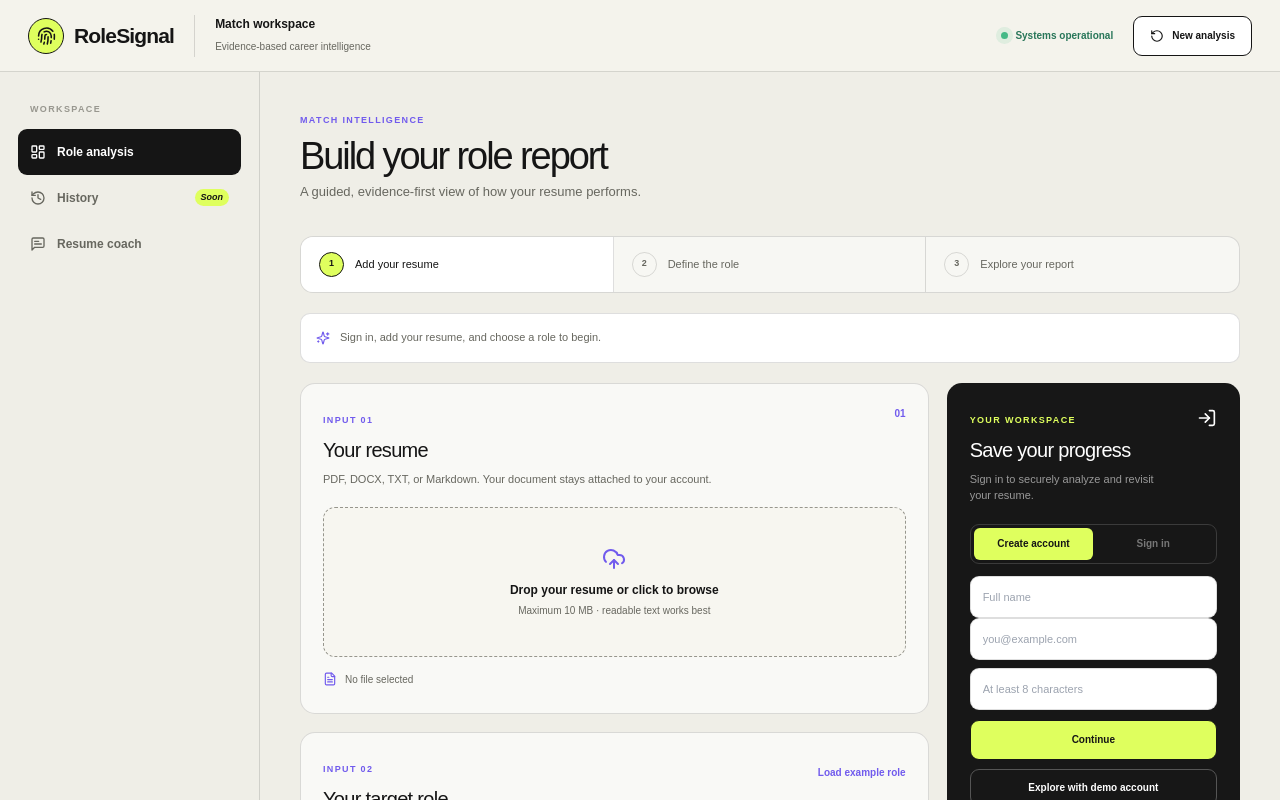
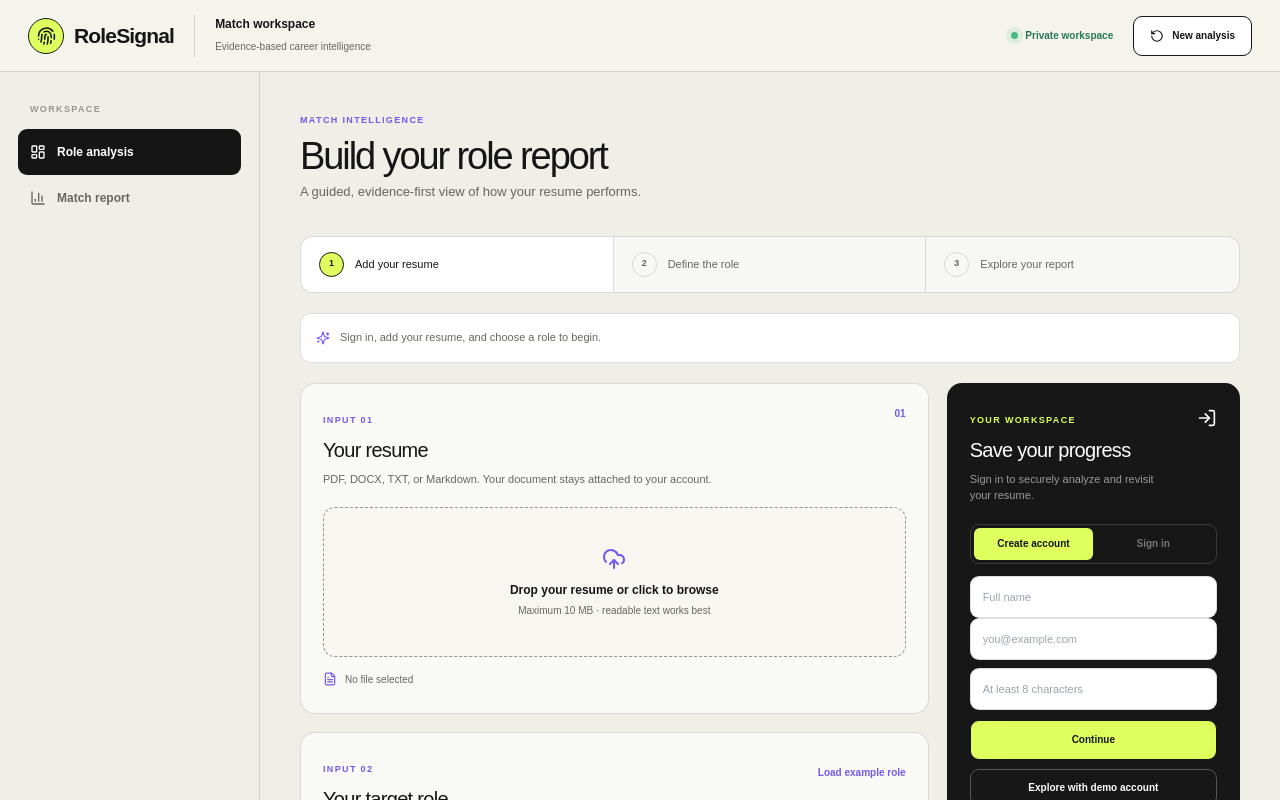
Before and after one commit to Charles-AM/Resume_Analyzer, a Next.js app in the folder frontend/: page /dashboard in a window 1280 px wide. Shown: the top 800 px of the page. Built offline with nearby package versions, Linux system fonts and the light colour scheme.

Commit message:
polish: connect workspace navigation

```diff
--- a/frontend/app/dashboard/page.tsx
+++ b/frontend/app/dashboard/page.tsx
@@ -2,7 +2,7 @@
 
 import Link from "next/link";
 import { useEffect, useMemo, useState } from "react";
-import { ArrowLeft, BarChart3, BrainCircuit, Check, CircleHelp, FileText, Fingerprint, Gauge, History, LayoutDashboard, Loader2, LogIn, MessageSquareText, RotateCcw, Sparkles, Target, UploadCloud, WandSparkles } from "lucide-react";
+import { ArrowLeft, BarChart3, BrainCircuit, Check, CircleHelp, FileText, Fingerprint, Gauge, LayoutDashboard, Loader2, LogIn, MessageSquareText, RotateCcw, Sparkles, Target, UploadCloud, WandSparkles } from "lucide-react";
 import { Button, Input, Panel, Stat, Textarea } from "@/components/ui";
 import { Analysis, analyzeResume, askResumeCoach, createJob, demoLogin, getCurrentUser, login, register, Resume, uploadResume, UserRead } from "@/lib/api";
 
@@ -91,11 +91,11 @@ export default function Dashboard() {
   return <main className="workspace">
     <header className="workspace-header">
       <div className="workspace-header-left"><Link className="brand" href="/"><span className="brand-mark"><Fingerprint /></span><span>RoleSignal</span></Link><div className="workspace-context"><strong>Match workspace</strong><span>Evidence-based career intelligence</span></div></div>
-      <div className="workspace-header-right"><span className="workspace-badge"><i /> Systems operational</span><Button className="secondary" onClick={resetAnalysis}><RotateCcw /> New analysis</Button></div>
+      <div className="workspace-header-right"><span className="workspace-badge"><i /> Private workspace</span><Button className="secondary" onClick={resetAnalysis}><RotateCcw /> New analysis</Button></div>
     </header>
     <div className="workspace-layout">
-      <aside className="workspace-sidebar"><p className="side-label">Workspace</p><button className="side-link active"><LayoutDashboard /><span>Role analysis</span></button><button className="side-link"><History /><span>History</span><i className="side-count">Soon</i></button><button className="side-link"><MessageSquareText /><span>Resume coach</span></button><div className="sidebar-spacer" /><Link className="side-link" href="/"><ArrowLeft /><span>Back to site</span></Link>{token && <div className="account-chip"><strong>{currentUser?.full_name || "Signed in"}</strong><span>{currentUser?.email || email}</span><button className="signout" onClick={signOut}>Sign out</button></div>}</aside>
-      <section className="workspace-main">
+      <aside className="workspace-sidebar"><p className="side-label">Workspace</p><a className="side-link active" href="#analysis"><LayoutDashboard /><span>Role analysis</span></a><a className="side-link" href="#report"><BarChart3 /><span>Match report</span></a>{analysis && <a className="side-link" href="#coach"><MessageSquareText /><span>Resume coach</span></a>}<div className="sidebar-spacer" /><Link className="side-link" href="/"><ArrowLeft /><span>Back to site</span></Link>{token && <div className="account-chip"><strong>{currentUser?.full_name || "Signed in"}</strong><span>{currentUser?.email || email}</span><button className="signout" onClick={signOut}>Sign out</button></div>}</aside>
+      <section className="workspace-main" id="analysis">
         <div className="workspace-title-row"><div><span className="kicker">Match intelligence</span><h1>Build your role report</h1><p>A guided, evidence-first view of how your resume performs.</p></div>{jobTitle && <div className="workspace-context"><strong>{jobTitle}</strong><span>{company || "Target role"}</span></div>}</div>
         <div className="stepper">{["Add your resume", "Define the role", "Explore your report"].map((label, index) => { const n=index+1; return <div className={`step ${n<currentStep?"complete":""} ${n===currentStep?"current":""}`} key={label}><i>{n<currentStep?<Check />:n}</i><span>{label}</span></div>; })}</div>
         <div className="status-bar" role="status"><Sparkles /> {status}</div>
@@ -123,13 +123,13 @@ export default function Dashboard() {
           </aside>
         </div>
 
-        <div className="metrics"><Stat label="Overall signal" value={analysis?`${matchScore}%`:"—"} percent={matchScore}/><Stat label="Skill alignment" value={analysis?`${skillScore}%`:"—"} percent={skillScore}/><Stat label="Experience fit" value={analysis?`${experienceScore}%`:"—"} percent={experienceScore}/></div>
+        <div className="metrics" id="report"><Stat label="Overall signal" value={analysis?`${matchScore}%`:"—"} percent={matchScore}/><Stat label="Skill alignment" value={analysis?`${skillScore}%`:"—"} percent={skillScore}/><Stat label="Experience fit" value={analysis?`${experienceScore}%`:"—"} percent={experienceScore}/></div>
 
         {analysis ? <>
           <Panel className="report-hero"><div className="report-score" style={{"--score":`${matchScore}%`} as React.CSSProperties}><strong>{matchScore}</strong><span>{matchScore>=80?"STRONG MATCH":matchScore>=60?"PROMISING":"NEEDS WORK"}</span></div><div className="report-copy"><span className="kicker">Your role report</span><h2>{jobTitle}{company?` at ${company}`:""}</h2><p>{matchScore>=80?"Your resume shows strong alignment. Tighten the remaining gaps and lead with your best evidence.":"You have a foundation to build on. The recommendations below are ordered by likely impact."}</p><div className="report-chips">{analysis.strengths.slice(0,4).map(item=><span key={item}>{item}</span>)}</div></div></Panel>
           <div className="results-grid"><Panel><div className="surface-head"><div><span className="kicker">Priority gaps</span><h2>Signals to strengthen</h2></div><BarChart3 /></div><div className="gap-chips">{analysis.missing_skills.length?analysis.missing_skills.map(item=><span className="gap-chip" key={item}>{item}</span>):<span className="action-hint">No missing technical skills detected.</span>}</div><div className="result-list" style={{marginTop:16}}>{analysis.weaknesses.map(item=><div className="result-item" key={item}><CircleHelp/>{item}</div>)}</div></Panel><Panel><div className="surface-head"><div><span className="kicker">Recommended actions</span><h2>Highest-impact changes</h2></div><Target /></div><div className="result-list">{analysis.recommendations.map(item=><div className="result-item" key={item}><Check/>{item}</div>)}</div></Panel></div>
           <div className="results-grid"><Panel><div className="surface-head"><div><span className="kicker">Action plan</span><h2>Your improvement roadmap</h2></div></div><div className="roadmap">{analysis.roadmap.map(item=><div className="roadmap-item" key={`${item.step}-${item.focus}`}><div><strong>{item.focus}</strong><p>{item.action}</p></div></div>)}</div></Panel><Panel><div className="surface-head"><div><span className="kicker">Proof builders</span><h2>Portfolio & credentials</h2></div></div><div className="result-list">{analysis.portfolio_projects.map(item=><div className="result-item" key={item}><Sparkles/>{item}</div>)}{analysis.certifications.map(item=><div className="result-item" key={item}><Check/>{item}</div>)}</div></Panel></div>
-          <Panel className="coach"><div className="surface-head"><div><span className="kicker">Grounded in your resume</span><h2>Ask the resume coach</h2><p>RoleSignal retrieves relevant evidence from your uploaded resume before answering.</p></div><BrainCircuit /></div><div className="coach-form"><Input aria-label="Question for resume coach" placeholder="What is the strongest evidence I have for this role?" value={coachQuestion} onChange={e=>setCoachQuestion(e.target.value)} onKeyDown={e=>{if(e.key==="Enter")void handleCoach();}}/><Button disabled={coachBusy||!coachQuestion.trim()} onClick={handleCoach}>{coachBusy?<Loader2 className="spin"/>:<MessageSquareText/>} Ask coach</Button></div>{coachAnswer&&<div className="coach-answer">{coachAnswer}</div>}</Panel>
+          <Panel className="coach" id="coach"><div className="surface-head"><div><span className="kicker">Grounded in your resume</span><h2>Ask the resume coach</h2><p>RoleSignal retrieves relevant evidence from your uploaded resume before answering.</p></div><BrainCircuit /></div><div className="coach-form"><Input aria-label="Question for resume coach" placeholder="What is the strongest evidence I have for this role?" value={coachQuestion} onChange={e=>setCoachQuestion(e.target.value)} onKeyDown={e=>{if(e.key==="Enter")void handleCoach();}}/><Button disabled={coachBusy||!coachQuestion.trim()} onClick={handleCoach}>{coachBusy?<Loader2 className="spin"/>:<MessageSquareText/>} Ask coach</Button></div>{coachAnswer&&<div className="coach-answer">{coachAnswer}</div>}</Panel>
         </> : <Panel className="empty-report"><BrainCircuit /><h2>Your role report will appear here</h2><p>Complete the three steps above to unlock match scoring, evidence gaps, a prioritized roadmap, portfolio ideas, and grounded resume coaching.</p></Panel>}
       </section>
     </div>
```
